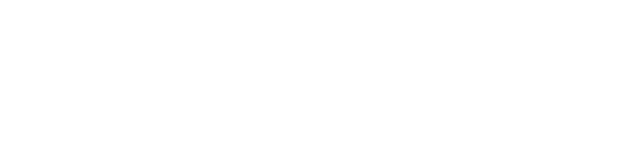
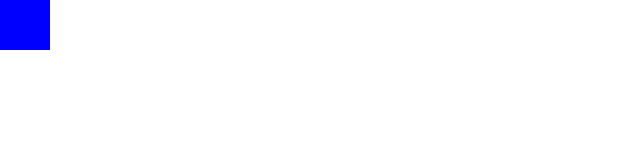
Before and after one commit to TheDaveWave/runaway-box, a plain HTML site: page index.html in a window 1280 px wide. Shown: the whole page, without its empty margins (0-640 px from the left). Drawn offline with Linux system fonts and the light colour scheme.

Commit message:
style runaway box

```diff
--- a/index.html
+++ b/index.html
@@ -6,6 +6,7 @@
     <meta name="viewport" content="width=device-width, initial-scale=1.0">
     <script src="scripts/jquery-3.6.0.min.js"></script>
     <script src="scripts/client.js"></script>
+    <link rel="stylesheet" href="styles/main.css">
     <title>Runaway Box</title>
 </head>
 <body>
--- a/styles/main.css
+++ b/styles/main.css
@@ -0,0 +1,11 @@
+body {
+    margin: 0;
+}
+
+#runaway-box {
+    position: absolute;
+    box-sizing: border-box;
+    height: 50px;
+    width: 50px;
+    background-color: blue;
+}
```
